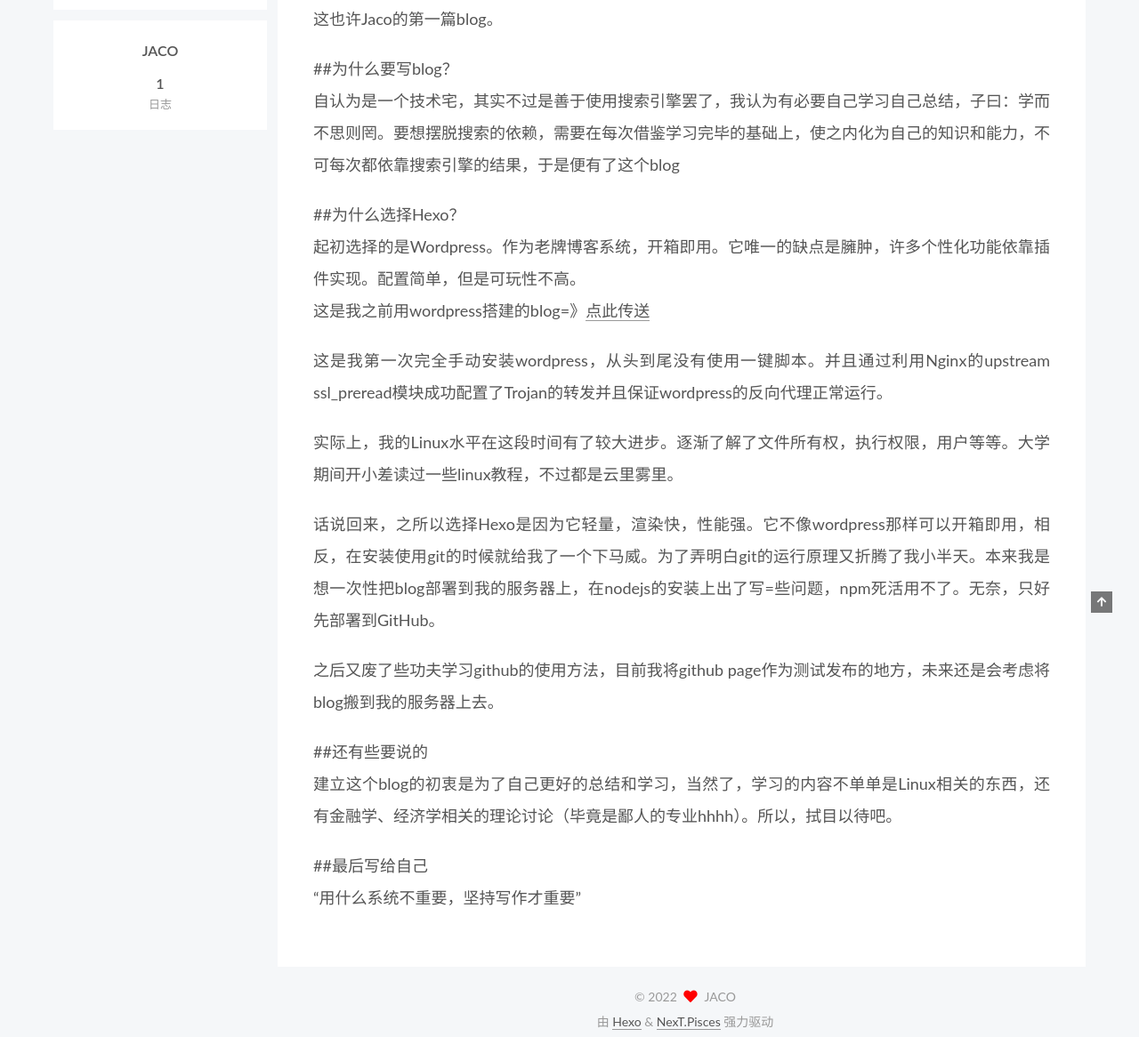
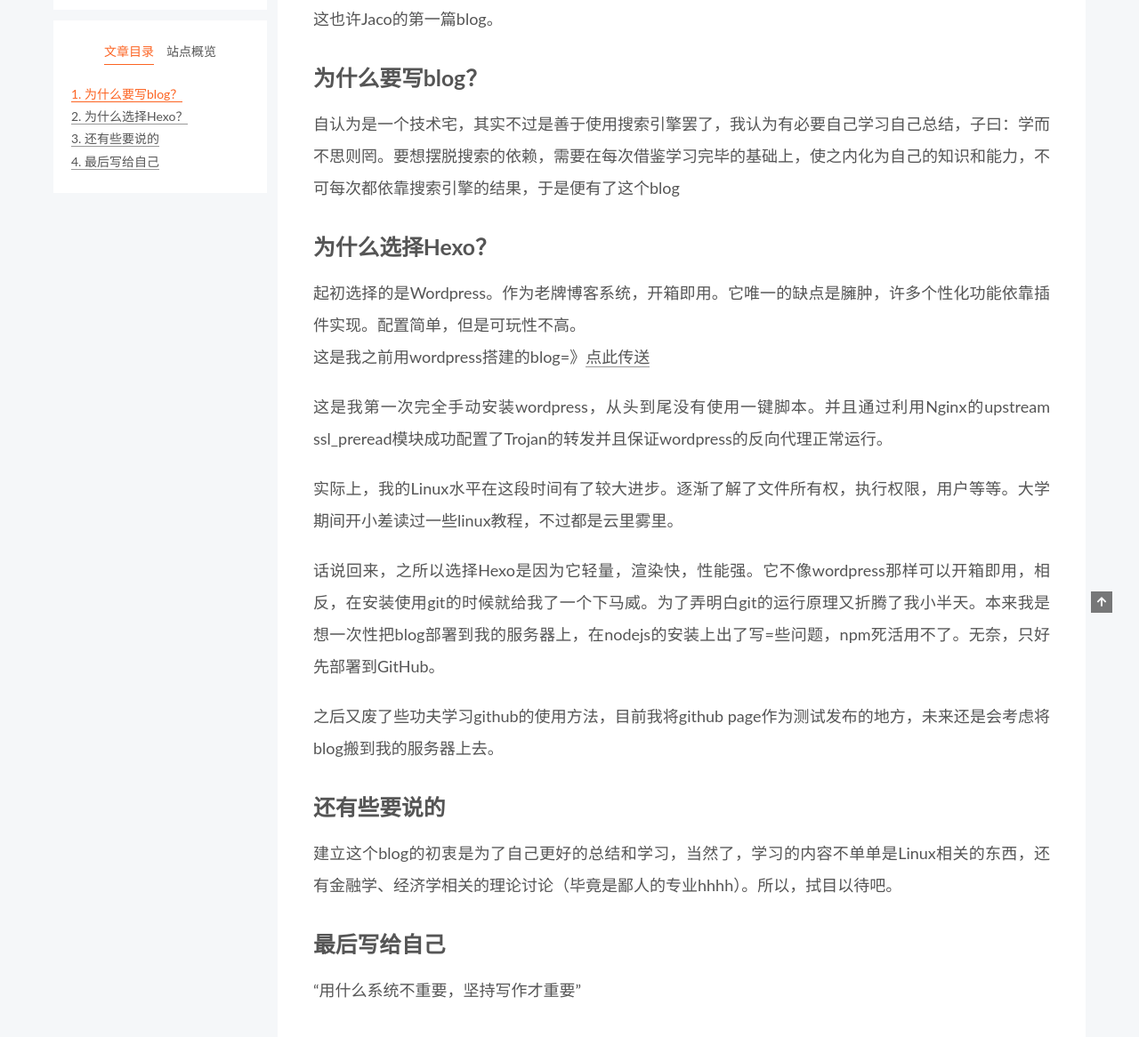
Before and after one commit to jacofun/jacofun.github.io, a plain HTML site: page 2022/01/14/hi_jaco/index.html in a window 1280 px wide. Shown: the part 211-1377 px from the top of the page at 89% size. Drawn offline with Linux system fonts and the light colour scheme; a script that the page names is missing.

Commit message:
Site updated: 2022-01-14 21:56:51

```diff
--- a/2022/01/14/hi_jaco/index.html
+++ b/2022/01/14/hi_jaco/index.html
@@ -20,15 +20,15 @@
     var CONFIG = {"hostname":"example.com","root":"/","scheme":"Pisces","version":"7.8.0","exturl":false,"sidebar":{"position":"left","display":"post","padding":18,"offset":12,"onmobile":false},"copycode":{"enable":false,"show_result":false,"style":null},"back2top":{"enable":true,"sidebar":false,"scrollpercent":false},"bookmark":{"enable":false,"color":"#222","save":"auto"},"fancybox":false,"mediumzoom":false,"lazyload":false,"pangu":false,"comments":{"style":"tabs","active":null,"storage":true,"lazyload":false,"nav":null},"algolia":{"hits":{"per_page":10},"labels":{"input_placeholder":"Search for Posts","hits_empty":"We didn't find any results for the search: ${query}","hits_stats":"${hits} results found in ${time} ms"}},"localsearch":{"enable":false,"trigger":"auto","top_n_per_article":1,"unescape":false,"preload":false},"motion":{"enable":true,"async":false,"transition":{"post_block":"fadeIn","post_header":"slideDownIn","post_body":"slideDownIn","coll_header":"slideLeftIn","sidebar":"slideUpIn"}}};
   </script>
 
-  <meta name="description" content="这也许Jaco的第一篇blog。 ##为什么要写blog？自认为是一个技术宅，其实不过是善于使用搜索引擎罢了，我认为有必要自己学习自己总结，子曰：学而不思则罔。要想摆脱搜索的依赖，需要在每次借鉴学习完毕的基础上，使之内化为自己的知识和能力，不可每次都依靠搜索引擎的结果，于是便有了这个blog ##为什么选择Hexo？起初选择的是Wordpress。作为老牌博客系统，开箱即用。它唯一的缺点是臃肿，许">
+  <meta name="description" content="这也许Jaco的第一篇blog。 为什么要写blog？自认为是一个技术宅，其实不过是善于使用搜索引擎罢了，我认为有必要自己学习自己总结，子曰：学而不思则罔。要想摆脱搜索的依赖，需要在每次借鉴学习完毕的基础上，使之内化为自己的知识和能力，不可每次都依靠搜索引擎的结果，于是便有了这个blog 为什么选择Hexo？起初选择的是Wordpress。作为老牌博客系统，开箱即用。它唯一的缺点是臃肿，许多个性化">
 <meta property="og:type" content="article">
 <meta property="og:title" content="欢迎我和我的朋友们">
 <meta property="og:url" content="http://example.com/2022/01/14/hi_jaco/index.html">
 <meta property="og:site_name" content="Jaco">
-<meta property="og:description" content="这也许Jaco的第一篇blog。 ##为什么要写blog？自认为是一个技术宅，其实不过是善于使用搜索引擎罢了，我认为有必要自己学习自己总结，子曰：学而不思则罔。要想摆脱搜索的依赖，需要在每次借鉴学习完毕的基础上，使之内化为自己的知识和能力，不可每次都依靠搜索引擎的结果，于是便有了这个blog ##为什么选择Hexo？起初选择的是Wordpress。作为老牌博客系统，开箱即用。它唯一的缺点是臃肿，许">
+<meta property="og:description" content="这也许Jaco的第一篇blog。 为什么要写blog？自认为是一个技术宅，其实不过是善于使用搜索引擎罢了，我认为有必要自己学习自己总结，子曰：学而不思则罔。要想摆脱搜索的依赖，需要在每次借鉴学习完毕的基础上，使之内化为自己的知识和能力，不可每次都依靠搜索引擎的结果，于是便有了这个blog 为什么选择Hexo？起初选择的是Wordpress。作为老牌博客系统，开箱即用。它唯一的缺点是臃肿，许多个性化">
 <meta property="og:locale" content="zh_CN">
 <meta property="article:published_time" content="2022-01-14T13:47:38.203Z">
-<meta property="article:modified_time" content="2022-01-14T13:47:38.204Z">
+<meta property="article:modified_time" content="2022-01-14T13:55:38.435Z">
 <meta property="article:author" content="JACO">
 <meta name="twitter:card" content="summary">
 
@@ -174,7 +174,8 @@
               </span>
               <span class="post-meta-item-text">发表于</span>
 
-              <time title="创建时间：2022-01-14 21:47:38" itemprop="dateCreated datePublished" datetime="2022-01-14T21:47:38+08:00">2022-01-14</time>
+
+              <time title="创建时间：2022-01-14 21:47:38 / 修改时间：21:55:38" itemprop="dateCreated datePublished" datetime="2022-01-14T21:47:38+08:00">2022-01-14</time>
             </span>
 
 
@@ -189,14 +190,14 @@
 
 
         <p>这也许Jaco的第一篇blog。</p>
-<p>##为什么要写blog？<br>自认为是一个技术宅，其实不过是善于使用搜索引擎罢了，我认为有必要自己学习自己总结，子曰：学而不思则罔。要想摆脱搜索的依赖，需要在每次借鉴学习完毕的基础上，使之内化为自己的知识和能力，不可每次都依靠搜索引擎的结果，于是便有了这个blog</p>
-<p>##为什么选择Hexo？<br>起初选择的是Wordpress。作为老牌博客系统，开箱即用。它唯一的缺点是臃肿，许多个性化功能依靠插件实现。配置简单，但是可玩性不高。<br>这是我之前用wordpress搭建的blog=》<a target="_blank" rel="noopener" href="https://blog.jaco.fun/">点此传送</a></p>
+<h2 id="为什么要写blog？"><a href="#为什么要写blog？" class="headerlink" title="为什么要写blog？"></a>为什么要写blog？</h2><p>自认为是一个技术宅，其实不过是善于使用搜索引擎罢了，我认为有必要自己学习自己总结，子曰：学而不思则罔。要想摆脱搜索的依赖，需要在每次借鉴学习完毕的基础上，使之内化为自己的知识和能力，不可每次都依靠搜索引擎的结果，于是便有了这个blog</p>
+<h2 id="为什么选择Hexo？"><a href="#为什么选择Hexo？" class="headerlink" title="为什么选择Hexo？"></a>为什么选择Hexo？</h2><p>起初选择的是Wordpress。作为老牌博客系统，开箱即用。它唯一的缺点是臃肿，许多个性化功能依靠插件实现。配置简单，但是可玩性不高。<br>这是我之前用wordpress搭建的blog=》<a target="_blank" rel="noopener" href="https://blog.jaco.fun/">点此传送</a></p>
 <p>这是我第一次完全手动安装wordpress，从头到尾没有使用一键脚本。并且通过利用Nginx的upstream ssl_preread模块成功配置了Trojan的转发并且保证wordpress的反向代理正常运行。</p>
 <p>实际上，我的Linux水平在这段时间有了较大进步。逐渐了解了文件所有权，执行权限，用户等等。大学期间开小差读过一些linux教程，不过都是云里雾里。</p>
 <p>话说回来，之所以选择Hexo是因为它轻量，渲染快，性能强。它不像wordpress那样可以开箱即用，相反，在安装使用git的时候就给我了一个下马威。为了弄明白git的运行原理又折腾了我小半天。本来我是想一次性把blog部署到我的服务器上，在nodejs的安装上出了写=些问题，npm死活用不了。无奈，只好先部署到GitHub。</p>
 <p>之后又废了些功夫学习github的使用方法，目前我将github page作为测试发布的地方，未来还是会考虑将blog搬到我的服务器上去。</p>
-<p>##还有些要说的<br>建立这个blog的初衷是为了自己更好的总结和学习，当然了，学习的内容不单单是Linux相关的东西，还有金融学、经济学相关的理论讨论（毕竟是鄙人的专业hhhh）。所以，拭目以待吧。</p>
-<p>##最后写给自己<br>“用什么系统不重要，坚持写作才重要”</p>
+<h2 id="还有些要说的"><a href="#还有些要说的" class="headerlink" title="还有些要说的"></a>还有些要说的</h2><p>建立这个blog的初衷是为了自己更好的总结和学习，当然了，学习的内容不单单是Linux相关的东西，还有金融学、经济学相关的理论讨论（毕竟是鄙人的专业hhhh）。所以，拭目以待吧。</p>
+<h2 id="最后写给自己"><a href="#最后写给自己" class="headerlink" title="最后写给自己"></a>最后写给自己</h2><p>“用什么系统不重要，坚持写作才重要”</p>
 
     </div>
 
@@ -267,6 +268,7 @@
 
       <!--noindex-->
       <div class="post-toc-wrap sidebar-panel">
+          <div class="post-toc motion-element"><ol class="nav"><li class="nav-item nav-level-2"><a class="nav-link" href="#%E4%B8%BA%E4%BB%80%E4%B9%88%E8%A6%81%E5%86%99blog%EF%BC%9F"><span class="nav-number">1.</span> <span class="nav-text">为什么要写blog？</span></a></li><li class="nav-item nav-level-2"><a class="nav-link" href="#%E4%B8%BA%E4%BB%80%E4%B9%88%E9%80%89%E6%8B%A9Hexo%EF%BC%9F"><span class="nav-number">2.</span> <span class="nav-text">为什么选择Hexo？</span></a></li><li class="nav-item nav-level-2"><a class="nav-link" href="#%E8%BF%98%E6%9C%89%E4%BA%9B%E8%A6%81%E8%AF%B4%E7%9A%84"><span class="nav-number">3.</span> <span class="nav-text">还有些要说的</span></a></li><li class="nav-item nav-level-2"><a class="nav-link" href="#%E6%9C%80%E5%90%8E%E5%86%99%E7%BB%99%E8%87%AA%E5%B7%B1"><span class="nav-number">4.</span> <span class="nav-text">最后写给自己</span></a></li></ol></div>
       </div>
       <!--/noindex-->
 
--- a/css/main.css
+++ b/css/main.css
@@ -1168,7 +1168,7 @@ pre .javascript .function {
 }
 .links-of-author a::before,
 .links-of-author span.exturl::before {
-  background: #53ffcc;
+  background: #ff46f5;
   border-radius: 50%;
   content: ' ';
   display: inline-block;
```
Also changed, not shown: index.html (+6 -5 lines).
